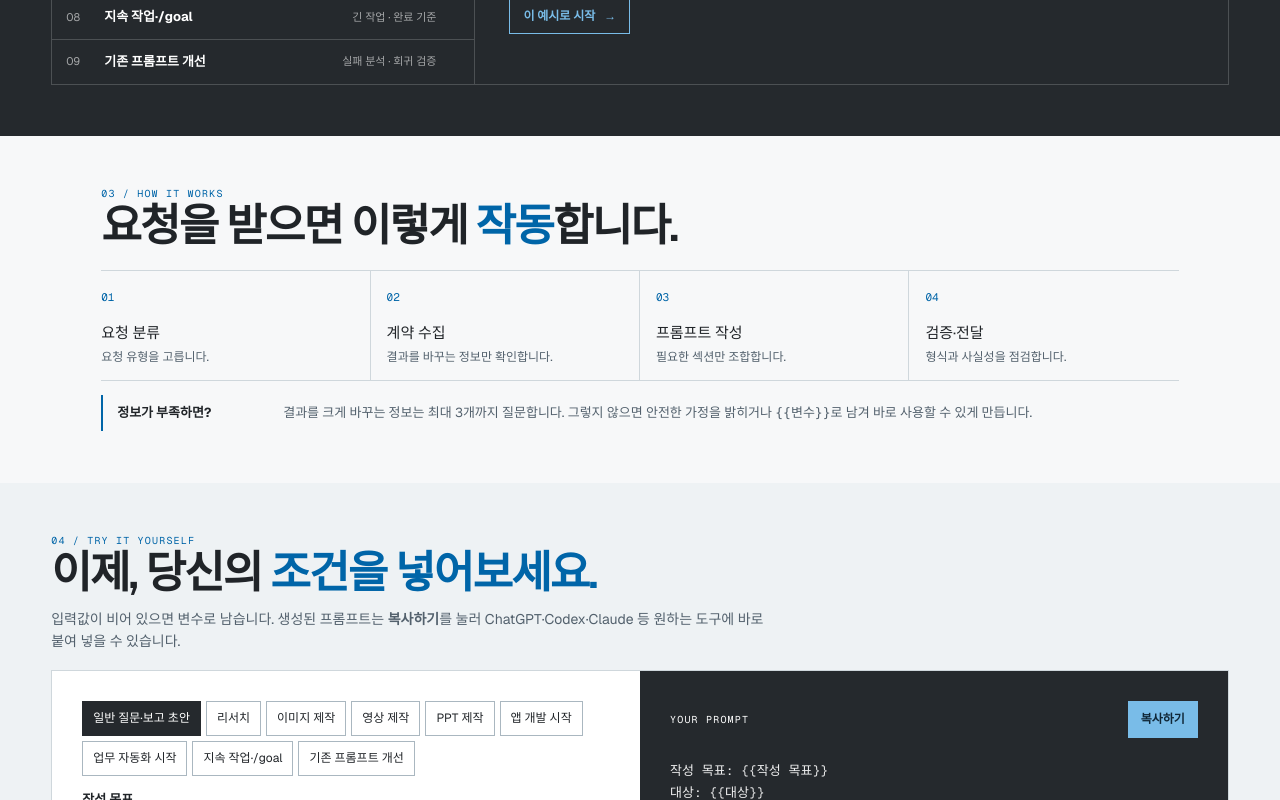
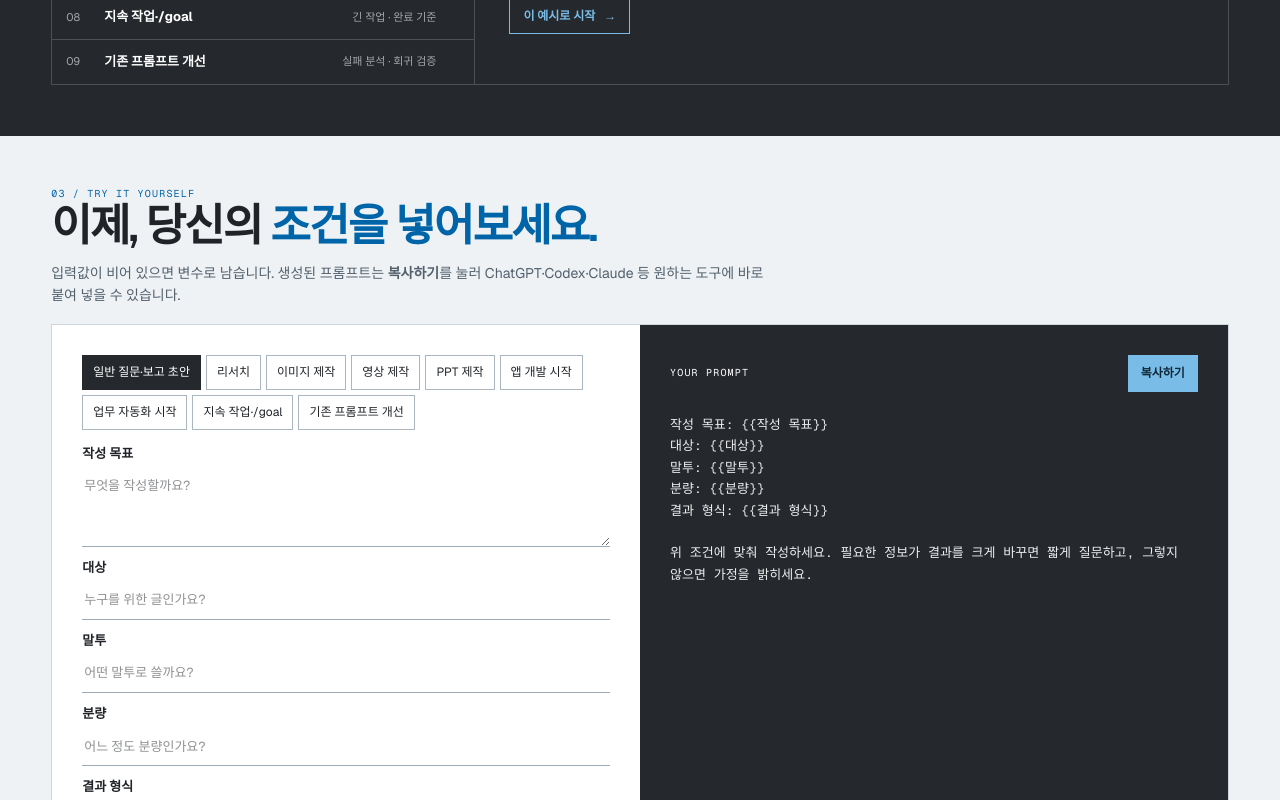
Before and after one commit to jeonys-12/prompt-author-work, a Next.js app in the folder website/: page / in a window 1280 px wide. Shown: the part 1200-2000 px from the top of the page. Built offline with nearby package versions, Linux system fonts and the light colour scheme.

Commit message:
Remove how it works section

```diff
--- a/website/app/page.tsx
+++ b/website/app/page.tsx
@@ -88,8 +88,6 @@ const modes: Record<Mode, { label: string; short: string; rule: string; example:
     values: ["고객 답변 생성 프롬프트", "출처 없는 수치와 불확실성을 숨긴 확정 표현", "근거·불확실성·사람 확인을 구분하고 정상·경계·실패 사례 통과"],
   },
 };
-
-const flow = ["요청 분류", "계약 수집", "프롬프트 작성", "검증·전달"];
 
 export default function Home() {
   const [guideMode, setGuideMode] = useState<Mode>("casual");
@@ -212,7 +210,6 @@ export default function Home() {
             <div className="nav-links">
               <a href="#paths">사용 방법</a>
               <a href="#modes">상황별 가이드</a>
-              <a href="#how">작동 방식</a>
               <a href="#practice">직접 만들기</a>
             </div>
           </div>
@@ -251,15 +248,9 @@ export default function Home() {
         </div>
       </section>
 
-      <section className="section how" id="how">
-        <p className="section-kicker">03 / HOW IT WORKS</p>
-        <h2>요청을 받으면 이렇게 <em>작동</em>합니다.</h2>
-        <div className="flow">{flow.map((item, index) => <div key={item}><span>0{index + 1}</span><h3>{item}</h3><p>{index === 0 ? "요청 유형을 고릅니다." : index === 1 ? "결과를 바꾸는 정보만 확인합니다." : index === 2 ? "필요한 섹션만 조합합니다." : "형식과 사실성을 점검합니다."}</p></div>)}</div>
-        <aside><strong>정보가 부족하면?</strong><span>결과를 크게 바꾸는 정보는 최대 3개까지 질문합니다. 그렇지 않으면 안전한 가정을 밝히거나 <code>{"{{변수}}"}</code>로 남겨 바로 사용할 수 있게 만듭니다.</span></aside>
-      </section>
 
       <section className="practice section" id="practice">
-        <div className="practice-heading"><p className="section-kicker">04 / TRY IT YOURSELF</p><h2>이제, 당신의 <em>조건을 넣어보세요.</em></h2><p>입력값이 비어 있으면 변수로 남습니다. 생성된 프롬프트는 <strong>복사하기</strong>를 눌러 ChatGPT·Codex·Claude 등 원하는 도구에 바로 붙여 넣을 수 있습니다.</p></div>
+        <div className="practice-heading"><p className="section-kicker">03 / TRY IT YOURSELF</p><h2>이제, 당신의 <em>조건을 넣어보세요.</em></h2><p>입력값이 비어 있으면 변수로 남습니다. 생성된 프롬프트는 <strong>복사하기</strong>를 눌러 ChatGPT·Codex·Claude 등 원하는 도구에 바로 붙여 넣을 수 있습니다.</p></div>
         <div className="workbench" id="workbench">
           <div className="form-panel">
             <div className="mode-choices" role="group" aria-label="상황">{(Object.keys(modes) as Mode[]).map((key) => <button type="button" key={key} className={practiceMode === key ? "active" : ""} onClick={() => selectPracticeMode(key)}>{modes[key].label}</button>)}</div>
```
